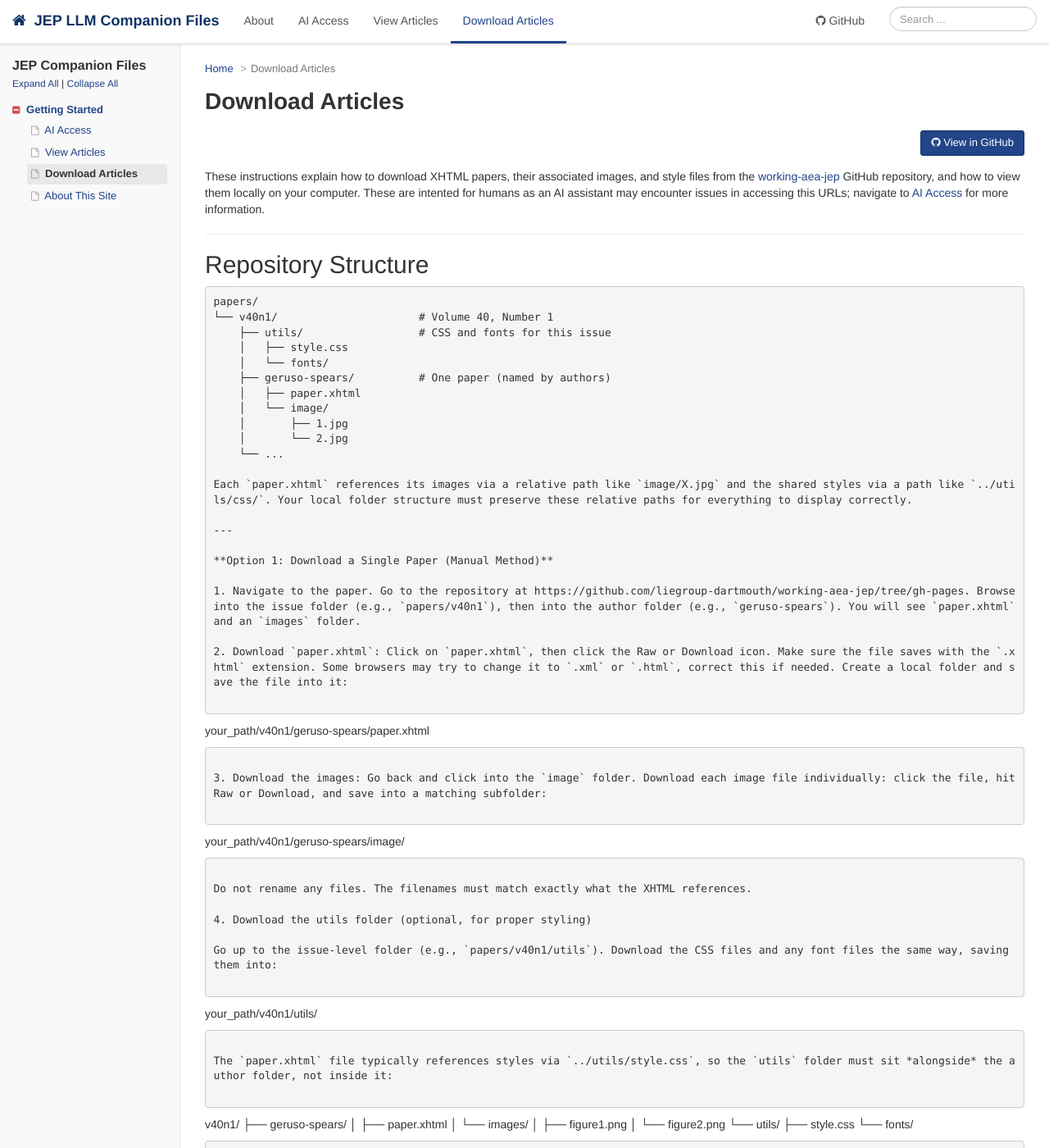
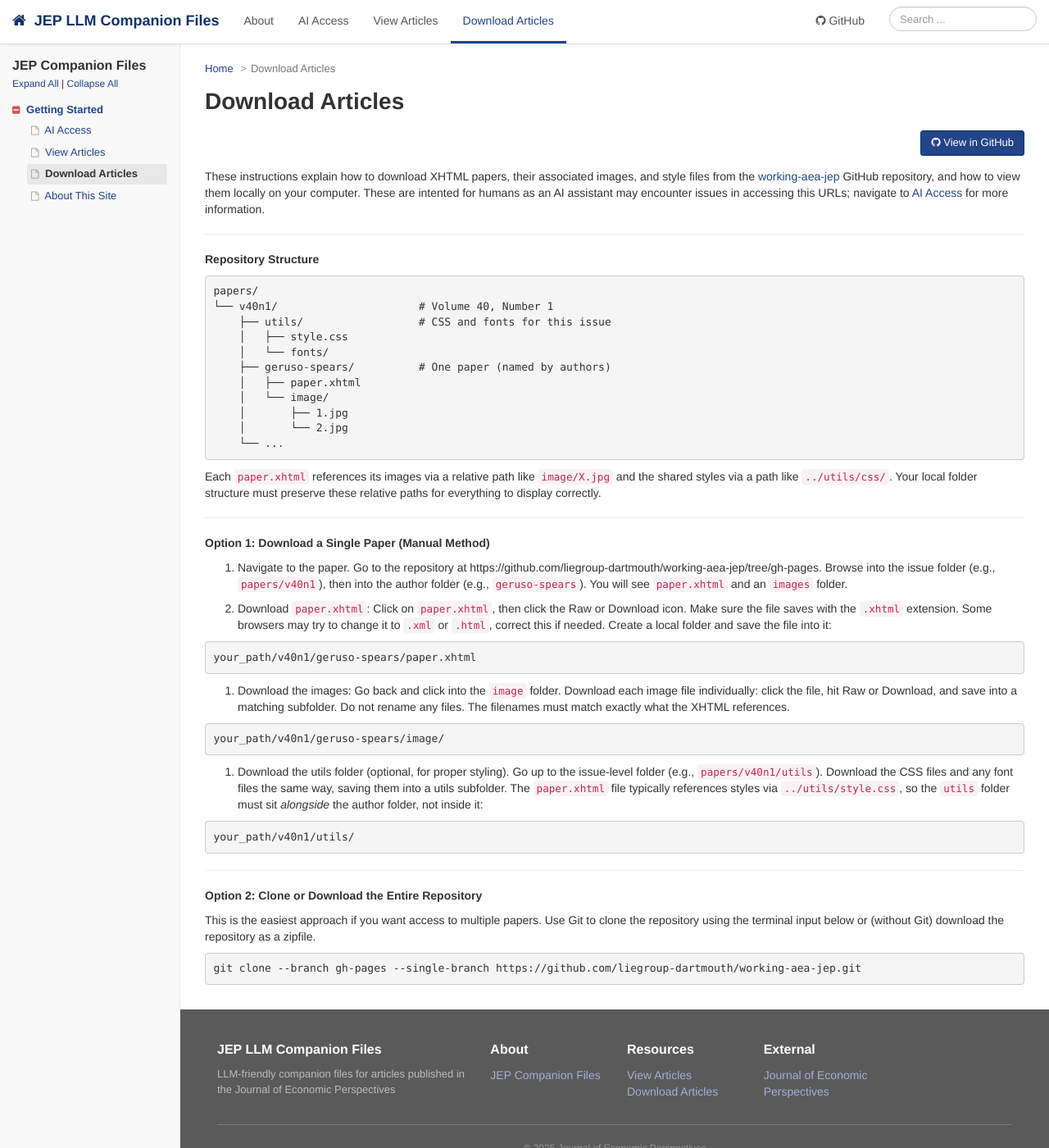
Before and after one commit to liegroup-dartmouth/working-aea-jep, a Jekyll site: the page built from download-articles.md, in a window 1280 px wide and 1400 px high. Shown: the whole window at 82% size. Built offline with Jekyll 4.4.1, drawn with Linux system fonts in a browser that asks for light colours; some of the changed lines change nothing that is shown; some of the changed text lies outside the part shown.

Commit message:
Trim the download articles tab

````diff
--- a/download-articles.md
+++ b/download-articles.md
@@ -19,7 +19,7 @@ These instructions explain how to download XHTML papers, their associated images
 
 ---
 
-## Repository Structure
+**Repository Structure**
 
 ```
 papers/
@@ -33,6 +33,7 @@ papers/
     │       ├── 1.jpg
     │       └── 2.jpg
     └── ...
+```
 
 Each `paper.xhtml` references its images via a relative path like `image/X.jpg` and the shared styles via a path like `../utils/css/`. Your local folder structure must preserve these relative paths for everything to display correctly.
 
@@ -48,90 +49,24 @@ Each `paper.xhtml` references its images via a relative path like `image/X.jpg`
 your_path/v40n1/geruso-spears/paper.xhtml
 ```
 
-3. Download the images: Go back and click into the `image` folder. Download each image file individually: click the file, hit Raw or Download, and save into a matching subfolder:
+3. Download the images: Go back and click into the `image` folder. Download each image file individually: click the file, hit Raw or Download, and save into a matching subfolder. Do not rename any files. The filenames must match exactly what the XHTML references.
 
 ```
 your_path/v40n1/geruso-spears/image/
 ```
 
-Do not rename any files. The filenames must match exactly what the XHTML references.
-
-4. Download the utils folder (optional, for proper styling)
-
-Go up to the issue-level folder (e.g., `papers/v40n1/utils`). Download the CSS files and any font files the same way, saving them into:
+4. Download the utils folder (optional, for proper styling). Go up to the issue-level folder (e.g., `papers/v40n1/utils`). Download the CSS files and any font files the same way, saving them into a utils subfolder. The `paper.xhtml` file typically references styles via `../utils/style.css`, so the `utils` folder must sit *alongside* the author folder, not inside it:
 
 ```
 your_path/v40n1/utils/
 ```
 
-The `paper.xhtml` file typically references styles via `../utils/style.css`, so the `utils` folder must sit *alongside* the author folder, not inside it:
-
-```
-v40n1/
-├── geruso-spears/
-│   ├── paper.xhtml
-│   └── images/
-│       ├── figure1.png
-│       └── figure2.png
-└── utils/
-    ├── style.css
-    └── fonts/
-```
-
 ---
 
-## Option 2: Clone or Download the Entire Repository
+**Option 2: Clone or Download the Entire Repository**
 
-This is the easiest approach if you want access to multiple papers.
-
-### Using Git
+This is the easiest approach if you want access to multiple papers. Use Git to clone the repository using the terminal input below or (without Git) download the repository as a zipfile.
 
 ```bash
 git clone --branch gh-pages --single-branch https://github.com/liegroup-dartmouth/working-aea-jep.git
 ```
-
-All papers will be in `working-aea-jep/papers/`.
-
-### Without Git (ZIP download)
-
-1. Go to the repository page.
-2. Make sure you are on the **gh-pages** branch (check the branch dropdown near the top-left).
-3. Click the green **Code** button, then **Download ZIP**.
-4. Extract the ZIP anywhere on your computer.
-
----
-
-## Viewing the Paper Locally
-
-### Method A: Open directly in a browser
-
-Right click on `paper.xhtml`, select Open With, and choose your browser. Chrome, Firefox, Edge, and Safari all support XHTML. If your local folder structure matches the relative paths described above, images and CSS should load automatically.
-
-**Note:** Some browsers or devices may have restrictions on what subfolders they can access when a file is opened via a `file://` URI. Browsers enforce varying levels of a security policy that can prevent a locally opened file from loading resources (images, CSS, fonts) in parent or sibling directories. For example, Chrome on some platforms blocks `file://` cross-directory requests by default, while Firefox is generally more permissive. If images or styles are not loading, try a different browser or use Method B below.
-
-
-### Method B: Use a local HTTP server
-
-Some browsers restrict local file access for security reasons. If images or styles fail to load, start a simple local server from the folder that contains both the author folder and the `utils` folder.
-
-**Python 3:**
-
-```bash
-cd your_path/v40n1/
-python3 -m http.server 8000
-```
-
-**Node.js:**
-
-```bash
-cd your_path/v40n1/
-npx serve .
-```
-
-Then open your browser to:
-
-```
-http://localhost:8000/geruso-spears/paper.xhtml
-```
-
-All CSS, fonts, and images will resolve correctly through the server.
````
